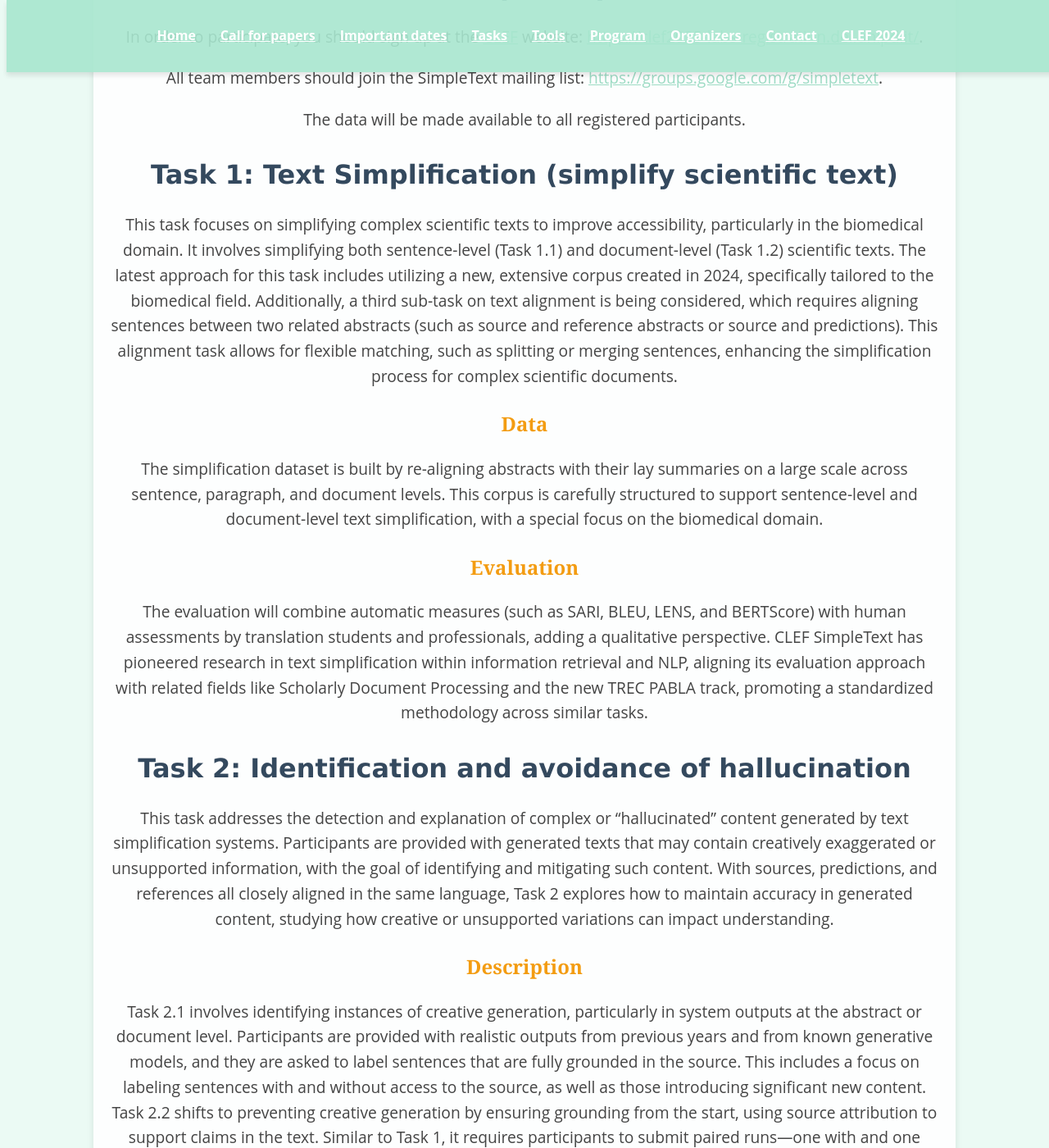
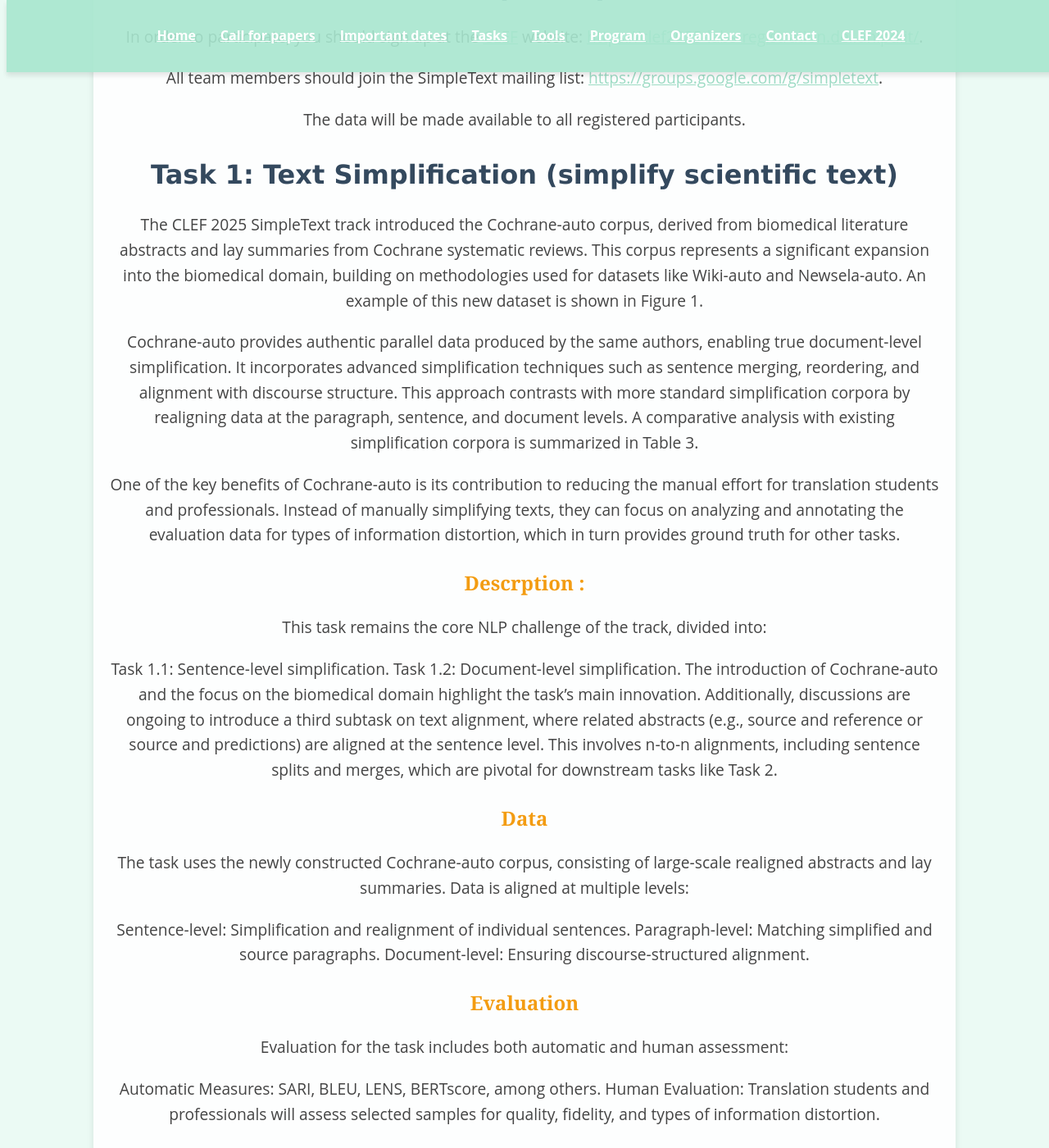
Before and after one commit to simpletext-madics/2025, a Jekyll site: the page built from tasks.md, in a window 1280 px wide and 1400 px high, scrolled down 616 px. Shown: the whole window at 82% size. Built offline with Jekyll 4.4.1, drawn with Linux system fonts in a browser that asks for light colours; some of the changed text lies outside the part shown.

Commit message:
Update tasks.md

```diff
--- a/tasks.md
+++ b/tasks.md
@@ -15,29 +15,53 @@ All team members should join the SimpleText mailing list:
 The data will be made available to all registered participants.
 
 ## Task 1: Text Simplification (simplify scientific text)
-This task focuses on simplifying complex scientific texts to improve accessibility, particularly in the biomedical domain. It involves simplifying both sentence-level (Task 1.1) and document-level (Task 1.2) scientific texts. The latest approach for this task includes utilizing a new, extensive corpus created in 2024, specifically tailored to the biomedical field. Additionally, a third sub-task on text alignment is being considered, which requires aligning sentences between two related abstracts (such as source and reference abstracts or source and predictions). This alignment task allows for flexible matching, such as splitting or merging sentences, enhancing the simplification process for complex scientific documents.
+
+The CLEF 2025 SimpleText track introduced the Cochrane-auto corpus, derived from biomedical literature abstracts and lay summaries from Cochrane systematic reviews. This corpus represents a significant expansion into the biomedical domain, building on methodologies used for datasets like Wiki-auto and Newsela-auto. An example of this new dataset is shown in Figure 1.
+
+Cochrane-auto provides authentic parallel data produced by the same authors, enabling true document-level simplification. It incorporates advanced simplification techniques such as sentence merging, reordering, and alignment with discourse structure. This approach contrasts with more standard simplification corpora by realigning data at the paragraph, sentence, and document levels. A comparative analysis with existing simplification corpora is summarized in Table 3.
+
+One of the key benefits of Cochrane-auto is its contribution to reducing the manual effort for translation students and professionals. Instead of manually simplifying texts, they can focus on analyzing and annotating the evaluation data for types of information distortion, which in turn provides ground truth for other tasks.
+
+### Descrption :
+This task remains the core NLP challenge of the track, divided into:
+
+Task 1.1: Sentence-level simplification.
+Task 1.2: Document-level simplification.
+The introduction of Cochrane-auto and the focus on the biomedical domain highlight the task's main innovation. Additionally, discussions are ongoing to introduce a third subtask on text alignment, where related abstracts (e.g., source and reference or source and predictions) are aligned at the sentence level. This involves n-to-n alignments, including sentence splits and merges, which are pivotal for downstream tasks like Task 2.
 
 ### Data
-The simplification dataset is built by re-aligning abstracts with their lay summaries on a large scale across sentence, paragraph, and document levels. This corpus is carefully structured to support sentence-level and document-level text simplification, with a special focus on the biomedical domain.
+The task uses the newly constructed Cochrane-auto corpus, consisting of large-scale realigned abstracts and lay summaries. Data is aligned at multiple levels:
+
+Sentence-level: Simplification and realignment of individual sentences.
+Paragraph-level: Matching simplified and source paragraphs.
+Document-level: Ensuring discourse-structured alignment.
 
 ### Evaluation
-The evaluation will combine automatic measures (such as SARI, BLEU, LENS, and BERTScore) with human assessments by translation students and professionals, adding a qualitative perspective. CLEF SimpleText has pioneered research in text simplification within information retrieval and NLP, aligning its evaluation approach with related fields like Scholarly Document Processing and the new TREC PABLA track, promoting a standardized methodology across similar tasks.
+Evaluation for the task includes both automatic and human assessment:
+
+Automatic Measures: SARI, BLEU, LENS, BERTscore, among others.
+Human Evaluation: Translation students and professionals will assess selected samples for quality, fidelity, and types of information distortion.
 
 ## Task 2: Identification and avoidance of hallucination
 
-This task addresses the detection and explanation of complex or "hallucinated" content generated by text simplification systems. Participants are provided with generated texts that may contain creatively exaggerated or unsupported information, with the goal of identifying and mitigating such content. With sources, predictions, and references all closely aligned in the same language, Task 2 explores how to maintain accuracy in generated content, studying how creative or unsupported variations can impact understanding.
-
-### Description
-
-Task 2.1 involves identifying instances of creative generation, particularly in system outputs at the abstract or document level. Participants are provided with realistic outputs from previous years and from known generative models, and they are asked to label sentences that are fully grounded in the source. This includes a focus on labeling sentences with and without access to the source, as well as those introducing significant new content. Task 2.2 shifts to preventing creative generation by ensuring grounding from the start, using source attribution to support claims in the text. Similar to Task 1, it requires participants to submit paired runs—one with and one without source attribution. A related third task, still under discussion, would ask participants to optimally align sentences and paragraphs in both source and output to ensure faithful source attribution.
+This focuses on identifying creative text generation while avoiding spurious or hallucinatory content. This task was introduced after observing substantial over-generation in the outputs from previous participants in the SimpleText track. For 2024, 47% of submissions contained spurious sentences in at least 10% of their inputs, while 19% had hallucinations in 50% or more of their input sentences. The setup includes aligned sources, predictions, and references, enabling an analysis of source attribution, creative variation, and information distortion.
 
 ### Data
 
-Drawing on three years of SimpleText track data, this task uses an extensive collection of predictions and models known for generating spurious or unsupported content. For Task 2.1, data samples highlight unsupported sentences for training, while Task 2.2 adopts a paired run structure similar to that of Task 1, allowing for comparison between source-grounded and creatively generated text pairs.
+The SimpleText track has collected a vast dataset of realistic and representative outputs over the past three years.
+
+For Task 2.1, we will use outputs from models known for spurious generation, providing data to identify sentences fully grounded in the source input. This includes cases both with and without access to the source.
+For Task 2.2, we will utilize manually annotated sentences that exhibit types of information distortion, along with synthetic data to enhance coverage.
+Task 2.3 follows the paired submission format used in Task 1, focusing on text alignment and grounded generation.
+All datasets include realigned sentences and predictions categorized by types of distortion, forming a comprehensive resource for training and evaluation.
+
 
 ### Evaluation
 
-Task 2.1 will be assessed with standard classification metrics such as Precision, Recall, and F1 score, with additional token-level evaluations using Jaccard index. For Task 2.2, automatic evaluation measures will be complemented by human assessments, as in Task 1, with the paired structure enabling efficient evaluation of sentence- and phrase-level differences, potentially with tools like MT Unbabel.
+Task 2.1 will evaluate sentence labels using standard metrics like Precision, Recall, and F1, as well as token-level measures such as Jaccard similarity.
+Task 2.2 will be assessed via automatic classification measures, categorizing distortion types.
+Task 2.3 involves both automatic and human evaluation, examining sentence- and phrase-level differences with tools like MT Unbabel.
+Additionally, paired submissions will allow efficient evaluation of grounded generation. This task is being coordinated with other CLEF tracks, such as Eloquent and JOKER, and related events like SemEval (e.g., SHROOM and Mu-SHROOM), with the goal of potential joint tasks in the future.
 
 ## Task 3: SimpleText 2024 Revisited
 
```
